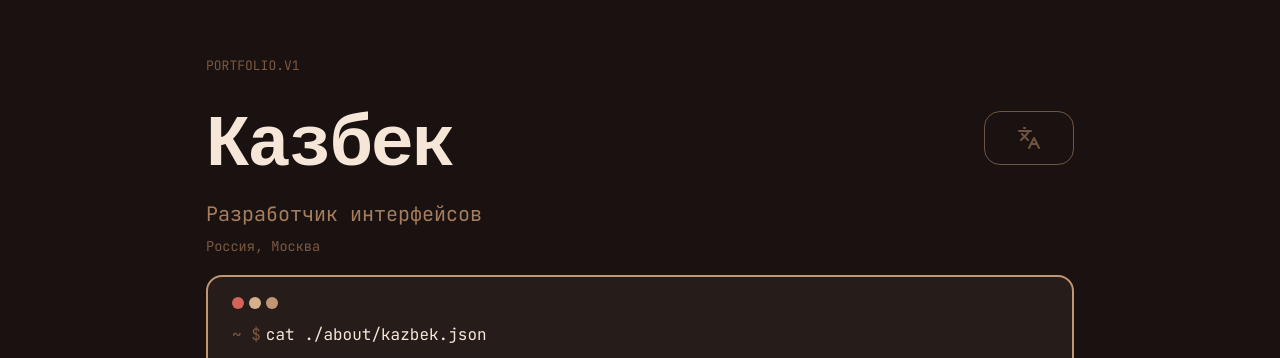
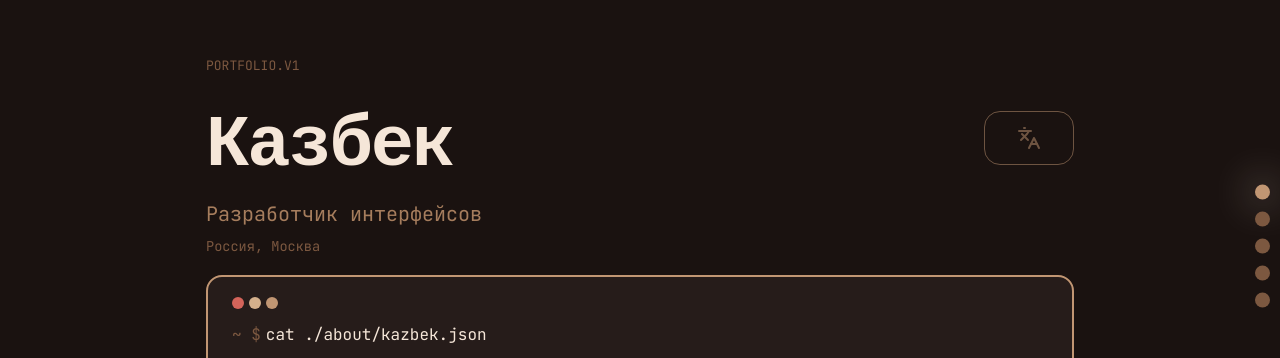
Before and after one commit to KazikS/portfolio, a React app: page / in a window 1280 px wide. Shown: the part 154-512 px from the top of the page. Built offline with nearby package versions, Linux system fonts and the light colour scheme; the HTML template or start-up script is replaced by a standard one.

Commit message:
add dotted nav

```diff
--- a/src/App.tsx
+++ b/src/App.tsx
@@ -4,6 +4,7 @@ import { About } from '@/widgets/About';
 import { Skills } from '@/widgets/Skills';
 import { Projects } from '@/widgets/Projects';
 import { Contact } from '@/widgets/Contact';
+import { DotNav } from '@/widgets/DotNav';
 
 function App() {
   return (
@@ -13,6 +14,7 @@ function App() {
       <Skills />
       <Projects />
       <Contact />
+      <DotNav />
     </>
   );
 }
--- a/src/shared/ui/SectionTitle/SectionTitle.tsx
+++ b/src/shared/ui/SectionTitle/SectionTitle.tsx
@@ -3,12 +3,11 @@ import styles from './SectionTitle.module.scss';
 type Props = {
   sectionNumber: string;
   sectionName: string;
-  id?: string;
 };
 
-export const SectionTitle = ({ sectionNumber, sectionName, id }: Props) => {
+export const SectionTitle = ({ sectionNumber, sectionName }: Props) => {
   return (
-    <div className={styles.wrapper} id={id}>
+    <div className={styles.wrapper}>
       <h2 className={styles.text}>
         <span className={styles.number}>{sectionNumber}</span>// {sectionName}
       </h2>
--- a/src/widgets/About/About.tsx
+++ b/src/widgets/About/About.tsx
@@ -7,7 +7,7 @@ import { useTranslation } from 'react-i18next';
 export const About = () => {
   const { t } = useTranslation();
   return (
-    <section>
+    <section id='about'>
       <SectionTitle sectionNumber="01" sectionName={t('sections.about.title')} />
       <Card>
         <Card.Body>{t('sections.about.cardContent')}</Card.Body>
--- a/src/widgets/Contact/Contact.tsx
+++ b/src/widgets/Contact/Contact.tsx
@@ -5,8 +5,8 @@ import { contacts } from './config';
 
 export const Contact = () => {
   return (
-    <section>
-      <SectionTitle sectionNumber="05" sectionName="Контакты" id='contacts'/>
+    <section id="contacts">
+      <SectionTitle sectionNumber="05" sectionName="Контакты" />
       <Card>
         <Card.Body>
           {contacts.map((contact) => (
--- /dev/null
+++ b/src/widgets/DotNav/DotNav.module.scss
@@ -0,0 +1,23 @@
+@use '@/styles/variables' as *;
+
+.wrapper {
+  position: fixed;
+  top: 50%;
+  transform: translateY(-50%);
+  display: flex;
+  flex-direction: column;
+  gap: 12px;
+  right: 10px;
+}
+
+.dot {
+  width: 15px;
+  height: 15px;
+  border-radius: 50%;
+  background-color: $text-dim;
+}
+
+.currentDot {
+  background-color: $accent;
+  box-shadow: 0 0 40px $text;
+}
--- /dev/null
+++ b/src/widgets/DotNav/DotNav.tsx
@@ -0,0 +1,46 @@
+import clsx from 'clsx';
+import { sections } from './config';
+
+import styles from './DotNav.module.scss';
+import { useEffect, useState } from 'react';
+
+export const DotNav = () => {
+  const [currentSection, setCurrentSection] = useState('hero');
+
+  const handleClick = (section: string) => {
+    setCurrentSection(section);
+    document.getElementById(section)?.scrollIntoView({ behavior: 'smooth' });
+  };
+
+  useEffect(() => {
+    const observer = new IntersectionObserver(
+      (entries) => {
+        entries.forEach((entry) => {
+          if (entry.isIntersecting) {
+            setCurrentSection(entry.target.id);
+          }
+        });
+      },
+      { threshold: 0.3 }
+    );
+
+    sections.forEach((id) => {
+      const el = document.getElementById(id);
+      if (el) observer.observe(el);
+    });
+
+    return () => observer.disconnect(); // cleanup
+  }, [currentSection]);
+
+  return (
+    <div className={styles.wrapper}>
+      {sections.map((section) => (
+        <div
+          key={section}
+          className={clsx(styles.dot, section === currentSection && styles.currentDot)}
+          onClick={() => handleClick(section)}
+        ></div>
+      ))}
+    </div>
+  );
+};
--- /dev/null
+++ b/src/widgets/DotNav/config.ts
@@ -0,0 +1 @@
+export const sections = ['hero', 'about', 'skills', 'projects', 'contacts'];
--- /dev/null
+++ b/src/widgets/DotNav/index.ts
@@ -0,0 +1 @@
+export * from './DotNav';
--- a/src/widgets/Hero/Hero.tsx
+++ b/src/widgets/Hero/Hero.tsx
@@ -11,7 +11,7 @@ export const Hero = () => {
     i18n.changeLanguage(i18n.language === 'ru' ? 'en' : 'ru');
   };
   return (
-    <section className={styles.wrapper}>
+    <section className={styles.wrapper} id="hero">
       <FloatingText text="portfolio.v1" />
       <div className={styles.title}>
         <h1>{t('hero.name')}</h1>
--- a/src/widgets/Projects/Projects.tsx
+++ b/src/widgets/Projects/Projects.tsx
@@ -13,8 +13,8 @@ export const Projects = () => {
 
   const flitered = category ? projects.filter((project) => project.type === category) : projects;
   return (
-    <section>
-      <SectionTitle sectionNumber="04" sectionName={t('sections.projects.title')} id="projects" />
+    <section id="projects">
+      <SectionTitle sectionNumber="04" sectionName={t('sections.projects.title')} />
       <div className={styles.controls}>
         {filterOptions.map((filter) => (
           <button
--- a/src/widgets/Skills/Skills.tsx
+++ b/src/widgets/Skills/Skills.tsx
@@ -5,12 +5,12 @@ import { SkillCard } from './ui';
 import { skills } from './config';
 import { formatYears } from './lib/formatYears';
 
-import styles from './Skills.module.scss'
+import styles from './Skills.module.scss';
 
 export const Skills = () => {
   const { t } = useTranslation();
   return (
-    <section>
+    <section id="skills">
       <SectionTitle sectionNumber="02" sectionName={t('sections.skills.title')} />
       <Card>
         <Card.Body className={styles.body}>
```
